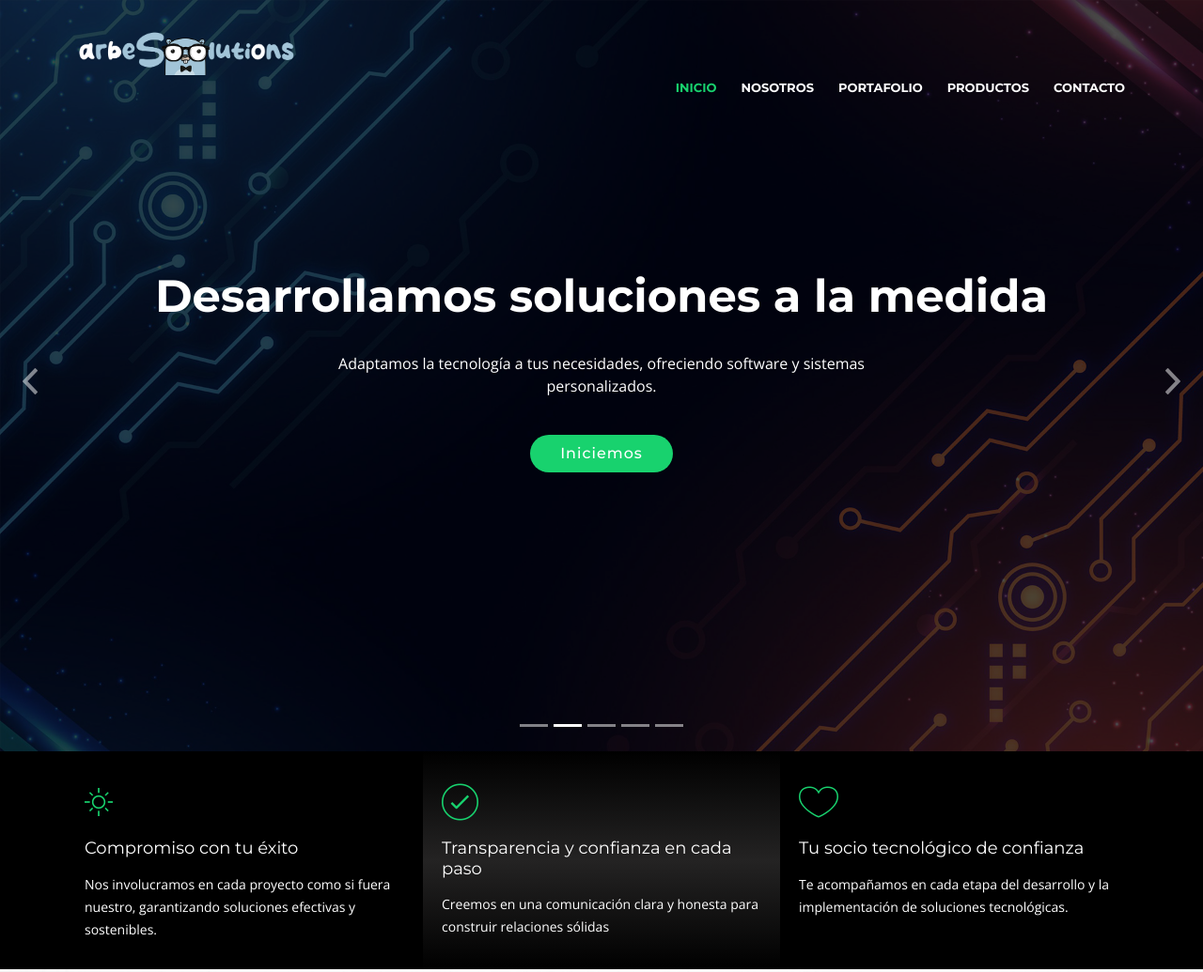
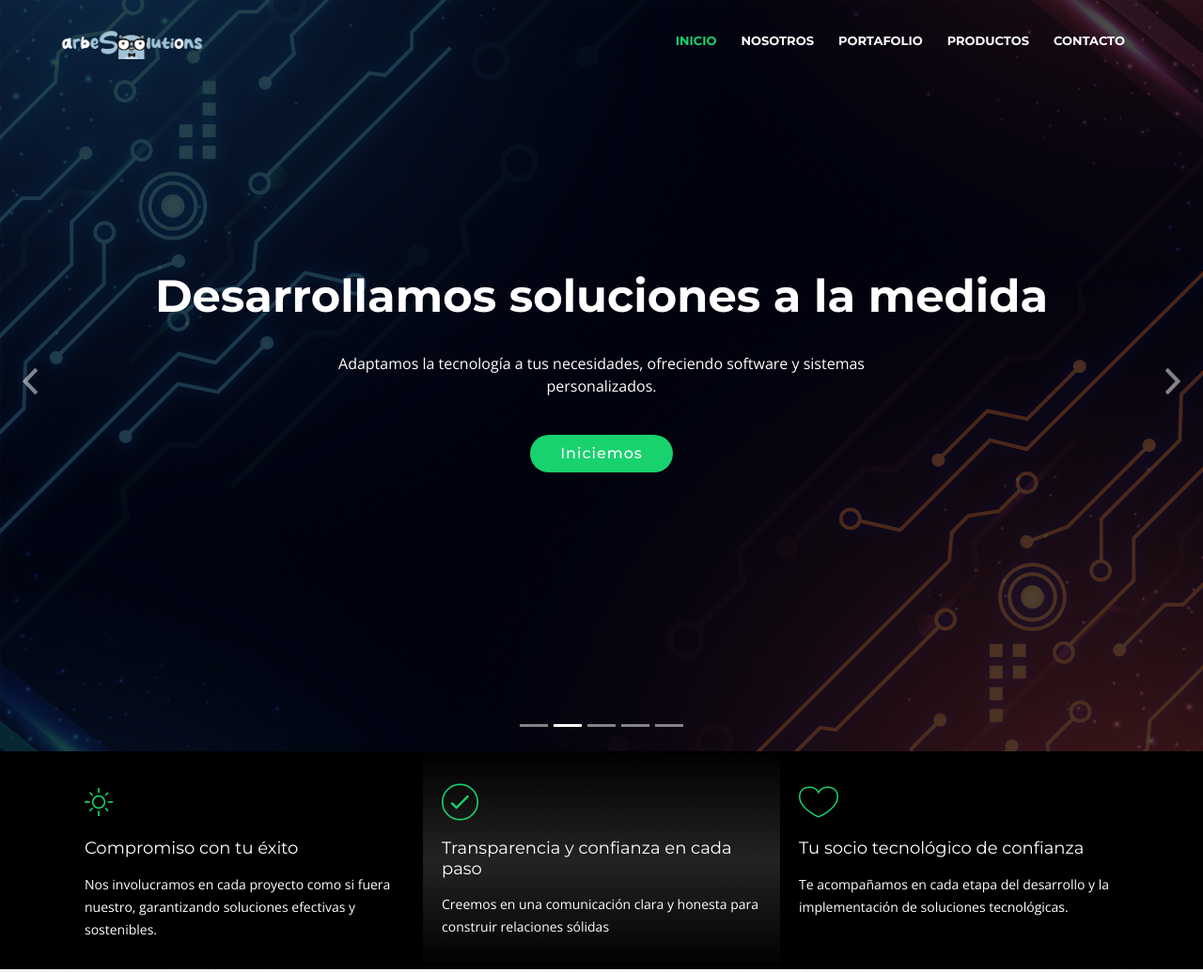
Before and after one commit to chrisarbe/arbesool, a plain HTML site: page index.html in a window 1280 px wide. Shown: the top 1035 px of the page at 94% size. Drawn offline with nearby package versions, Linux system fonts and the light colour scheme; files whose address does not match are found by name.

Commit message:
feat: Logo v3

```diff
--- a/index.html
+++ b/index.html
@@ -42,31 +42,30 @@
   ============================-->
   <header id="header">
     <div class="container-fluid">
+      <div class="row align-items-center">
 
-      <div id="logo" class="pull-left">
+        <!-- Logo -->
+        <div id="logo" class="col-6 col-md-3">
           <!-- <h1><a href="#intro" class="scrollto">arbeSoolutions</a></h1> -->
-        <!-- Uncomment below if you prefer to use an image logo -->
-        <a href="#intro"><img src="img/logo.png" alt="" title="" style="width: 35%;" /></a>
+          <a href="#intro">
+            <img src="img/logo.png" alt="Logo" title="" style="width: 100%; max-width: 160px;" />
+          </a>
         </div>
 
+        <!-- Menú -->
+        <div class="col-6 col-md-9">
           <nav id="nav-menu-container">
-        <ul class="nav-menu">
+            <ul class="nav-menu d-flex justify-content-md-end justify-content-center flex-wrap">
               <li class="menu-active"><a href="#intro">Inicio</a></li>
               <li><a href="#about">Nosotros</a></li>
               <li><a href="#services">Portafolio</a></li>
               <li><a href="#portfolio">Productos</a></li>
-          <!-- <li><a href="#team">Team</a></li>
-          <li class="menu-has-children"><a href="">Drop Down</a>
-            <ul>
-              <li><a href="#">Drop Down 1</a></li>
-              <li><a href="#">Drop Down 3</a></li>
-              <li><a href="#">Drop Down 4</a></li>
-              <li><a href="#">Drop Down 5</a></li>
-            </ul>
-          </li> -->
               <li><a href="#contact">Contacto</a></li>
             </ul>
-      </nav><!-- #nav-menu-container -->
+          </nav>
+        </div>
+
+      </div>
     </div>
   </header><!-- #header -->
 
```
Lines whose indentation alone changed are shown as unchanged.
